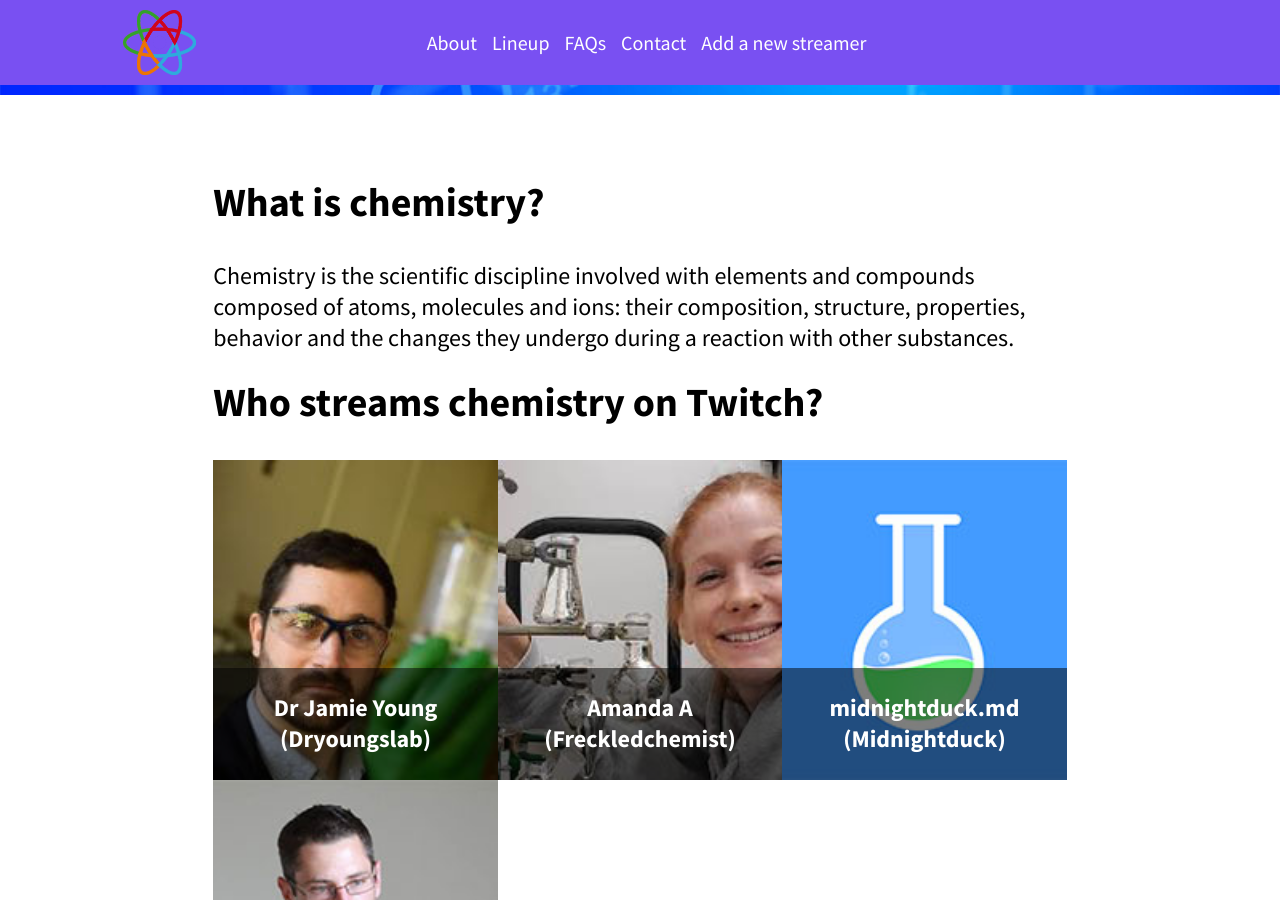
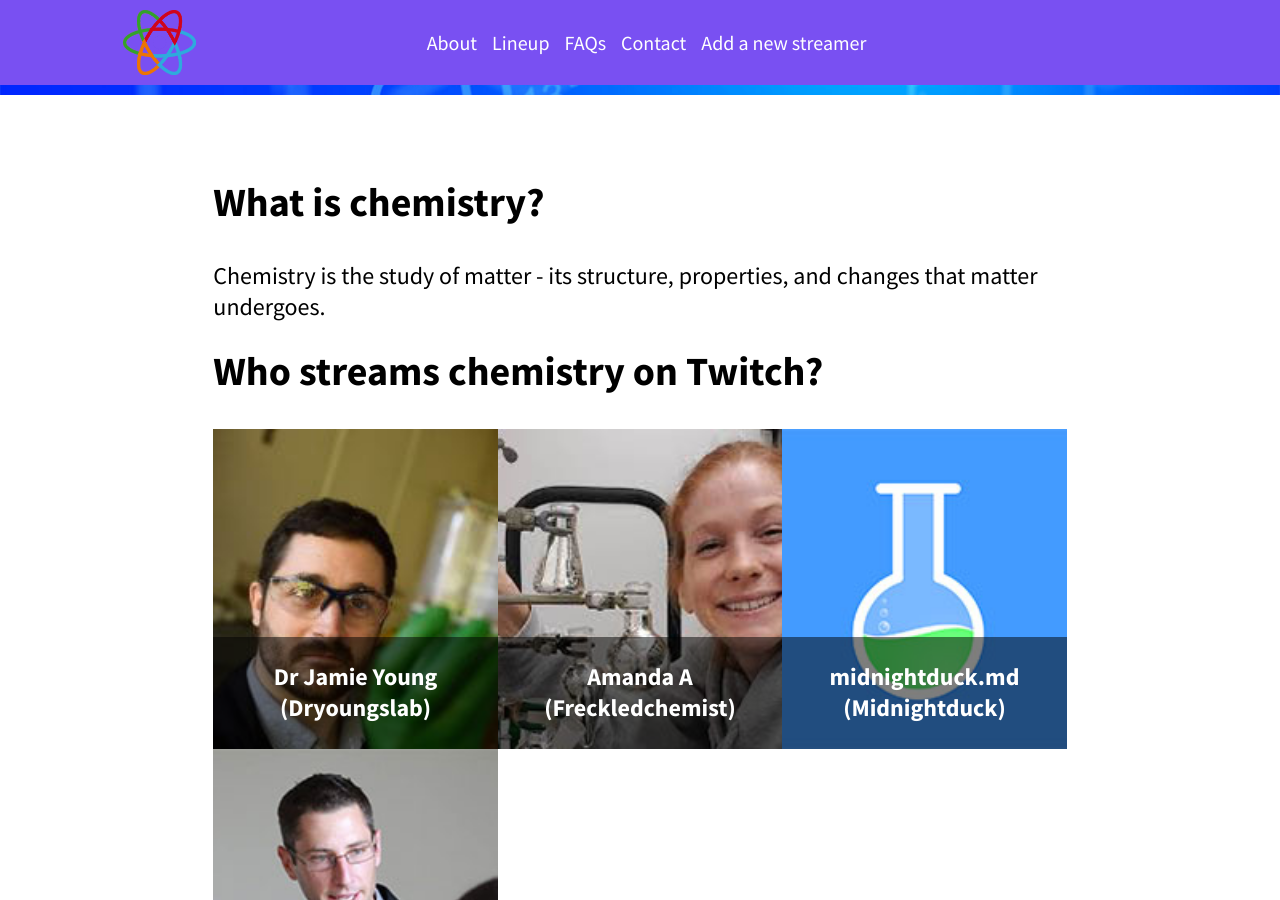
Before and after one commit to STEMLive/stemlive.github.io, a Jekyll site: the page built from models/_sciences/chemistry.md, in a window 1280 px wide and 900 px high, scrolled down 455 px. Built offline with Jekyll 4.4.1, drawn with Linux system fonts in a browser that asks for light colours; some web fonts are replaced.

Commit message:
Update chemistry page copy

```diff
--- a/models/_sciences/chemistry.md
+++ b/models/_sciences/chemistry.md
@@ -7,7 +7,7 @@ layout: science
 ---
 ## What is chemistry?
 
-Chemistry is the scientific discipline involved with elements and compounds composed of atoms, molecules and ions: their composition, structure, properties, behavior and the changes they undergo during a reaction with other substances.
+Chemistry is the study of matter - its structure, properties, and changes that matter undergoes.
 
 {% include components/streamers/featured.html science="chemistry" platform="twitch" %}
 
```
